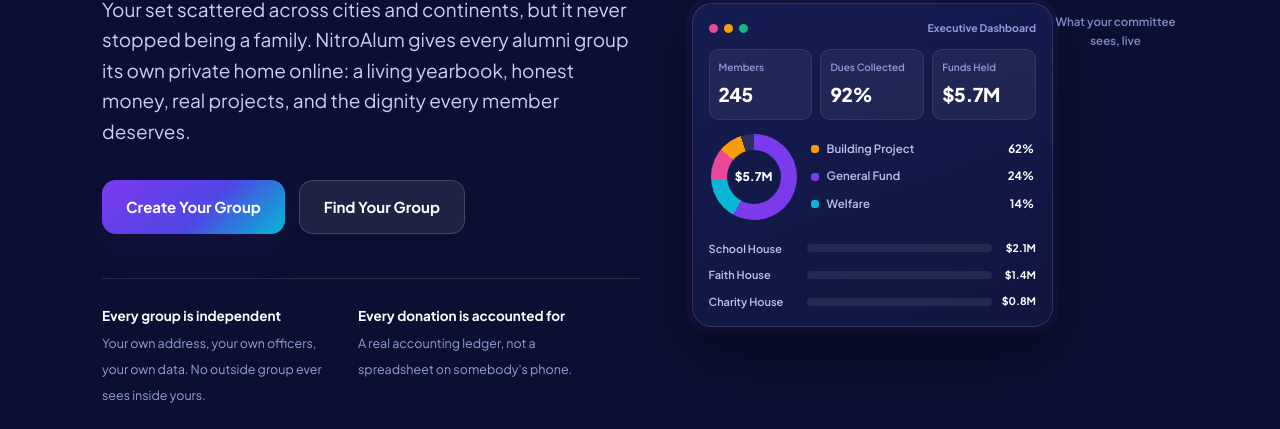
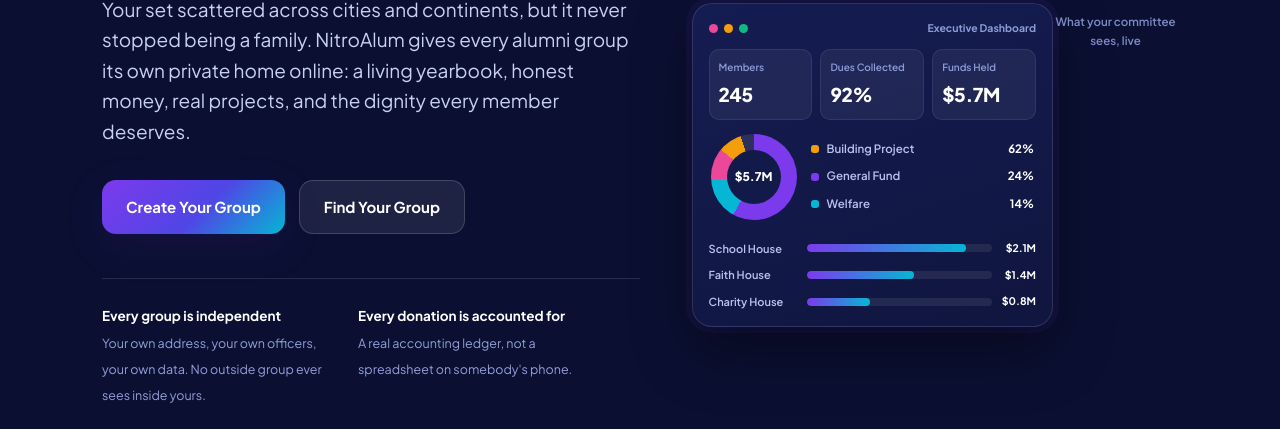
Before and after one commit to ydar996/nitroalum-home, a plain HTML site: page index.html in a window 1280 px wide. Shown: the part 351-780 px from the top of the page. Drawn offline with Linux system fonts and the light colour scheme.

Commit message:
Color the hostel ranking bars

```diff
--- a/styles.css
+++ b/styles.css
@@ -504,3 +504,4 @@ table.plain tr:last-child td { border-bottom: none; }
 .mr .mbar { flex: 1; }
 .mr b { color: #fff; font-weight: 700; font-size: 10.5px; min-width: 34px; text-align: right; }
 .mock-cap { text-align: center; font-size: 11.5px; color: #7d8ac4; margin: 10px 0 0; font-weight: 600; }
+.mr .mbar i { background: linear-gradient(90deg, #7c3aed, #06b6d4); }
```
